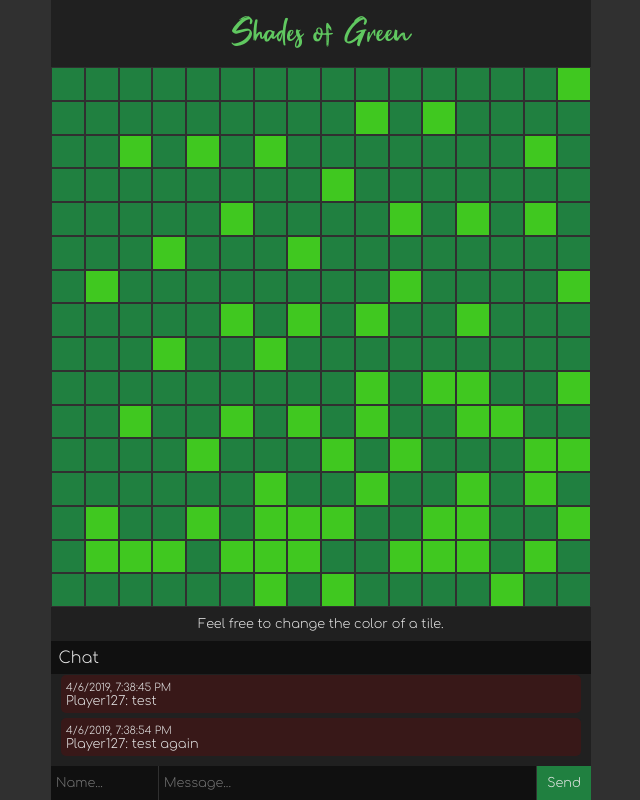
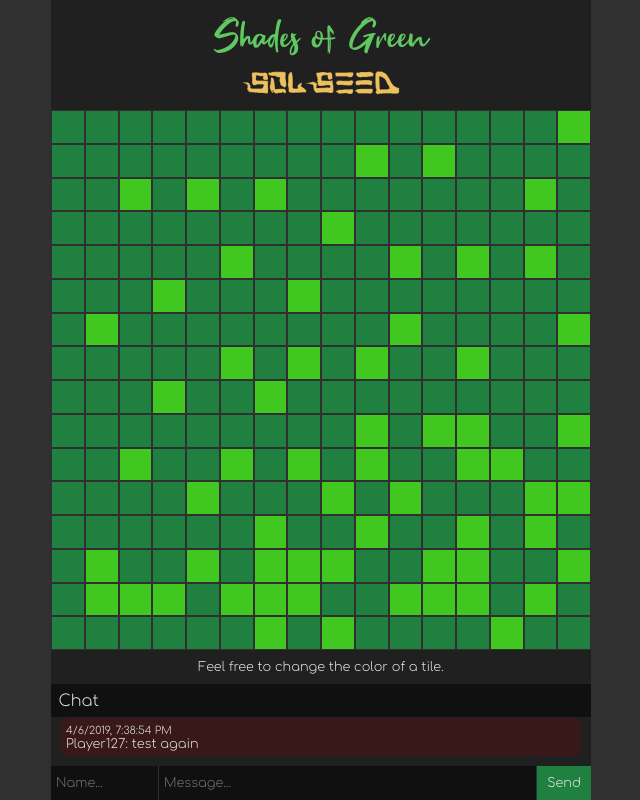
Before and after one commit to Munkyfoot/sog-game, a Flask app: page / in a window 1280 px wide. Shown: the whole page, without its empty margins (319-959 px from the left). Run offline with Flask 2, Linux system fonts and the light colour scheme; data comes from the database, SQL or seed files in the repository.

Commit message:
Add Sol Seed logo

```diff
--- a/static/css/stylesheet.css
+++ b/static/css/stylesheet.css
@@ -33,6 +33,7 @@
 #title{
     background-color: rgb(32,32,32);
     display: flex;
+    flex-direction: column;
     margin: 0 auto;
     padding: 10px;
     width: 50vw;
@@ -40,8 +41,14 @@
     text-align: center;
     justify-content: center;
     font-family: title;
-    font-size: 2.5em;
+    font-size: 3em;
     color: rgb(96,200,96);
+}
+
+#logo{
+    width: 33%;
+    margin: auto;
+    padding: 5px;
 }
 
 #gameboard{
@@ -58,6 +65,7 @@
 #info{
     background-color: rgb(32,32,32);
     display: flex;
+    flex-direction: column;
     margin: 0 auto;
     padding: 10px;
     width: 50vw;
--- a/templates/index.html
+++ b/templates/index.html
@@ -12,6 +12,7 @@
 <body>
     <div id="title">
         Shades of Green
+        <img id="logo" src="{{url_for('static', filename='images/logo.svg')}}">
     </div>
     <div id="gameboard">
 
```
Also changed, not shown: static/images/logo.svg (added).
